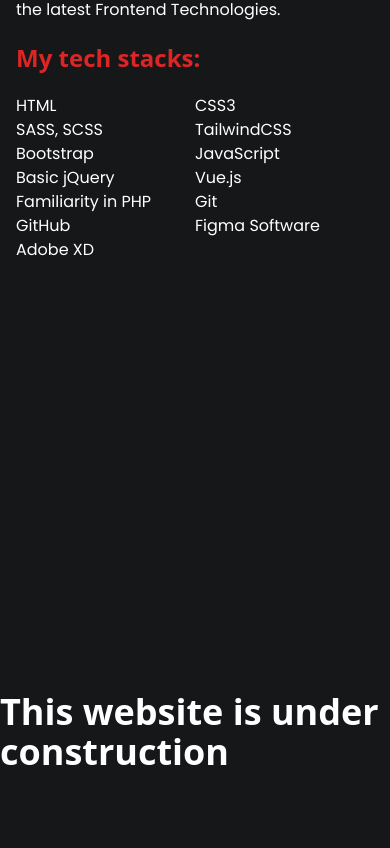
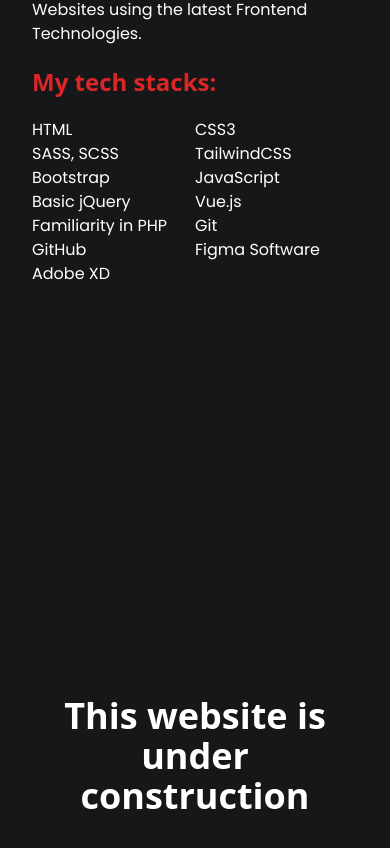
Before and after one commit to edmarktuazon/vue-portfolio, a Vue app: page / in a window 390 px wide. Shown: the part 1018-1866 px from the top of the page. Built offline with nearby package versions, Linux system fonts and the light colour scheme.

Commit message:
quick changes

```diff
--- a/src/components/AboutSection.vue
+++ b/src/components/AboutSection.vue
@@ -9,7 +9,7 @@
         gap-5
         w-full
         md:px-0
-        px-4
+        px-8
         md:w-4/5
         grid-cols-1
         lg:grid-cols-2
--- a/src/components/PortfolioSection.vue
+++ b/src/components/PortfolioSection.vue
@@ -1,6 +1,16 @@
 <template>
-  <div class="grid place-items-center m-auto h-screen bg-backupPrimary">
-    <h1 class="font-bold text-white text-4xl">
+  <div
+    class="
+      grid
+      place-items-center
+      m-auto
+      md:px-0
+      px-8
+      h-screen
+      bg-backupPrimary
+    "
+  >
+    <h1 class="font-bold text-white text-4xl text-center">
       This website is under construction
     </h1>
   </div>
--- a/src/views/HomeView.vue
+++ b/src/views/HomeView.vue
@@ -88,7 +88,7 @@
 </template>
 <style scoped>
 .heading-h1 {
-  font-size: clamp(2.25rem, 0.3231rem + 7.2034vw, 4.375rem);
+  font-size: clamp(2.65rem, 0.3231rem + 7.2034vw, 4.375rem);
   line-height: 1.1;
 }
 .heading-h3 {
```
